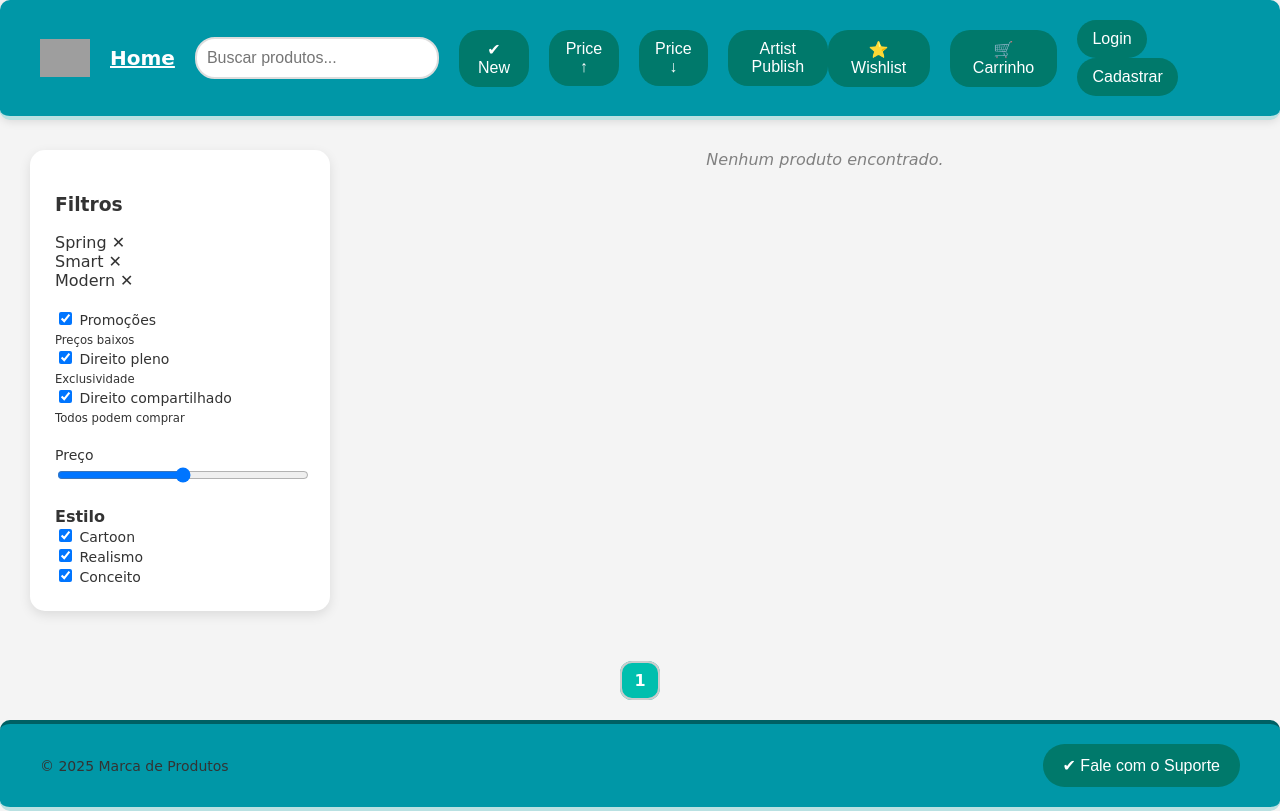
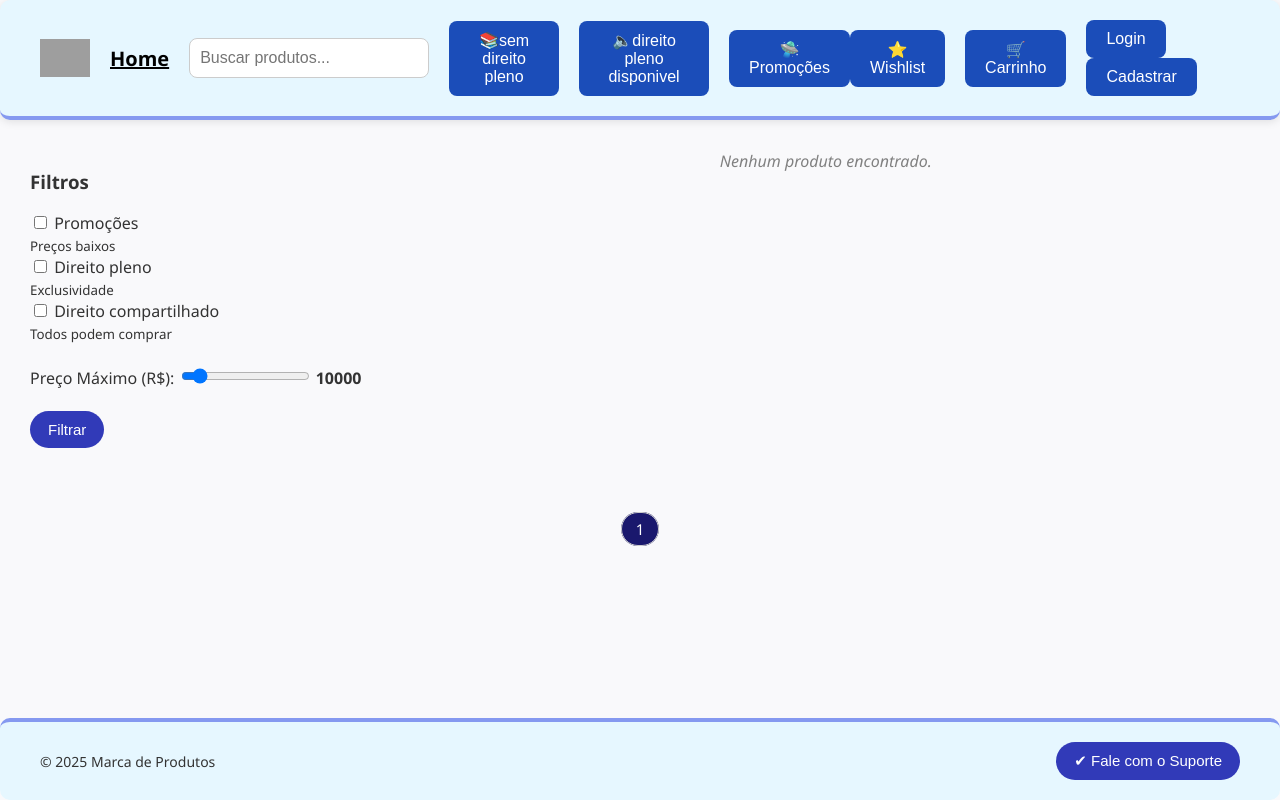
Before and after one commit to LeoGutzeitt/MARKETOON, a Django app: page / in a window 1280 px wide. Run offline with Django 5.2, Linux system fonts and the light colour scheme; data that the repository does not hold is empty; parts of the project's set-up code (start-up, migrations or seed data) failed here and were passed over; grey boxes are pictures that could not be loaded.

Commit message:
estilo home e sup

```diff
--- a/loja/templates/loja/home.html
+++ b/loja/templates/loja/home.html
@@ -4,25 +4,42 @@
   <meta charset="UTF-8" />
   <title>Home - Produtos</title>
   <style>
-    body {
-      font-family: 'Comic Sans MS', sans-serif;
+    * {
+      box-sizing: border-box;
+    }
+
+    html, body {
+      height: 100%;
       margin: 0;
-      background-color: #f4f4f4;
+      font-family: 'Segoe UI', Tahoma, Geneva, Verdana, sans-serif;
+      background-color: #f9f9fb;
       color: #333;
     }
 
+    body {
+      display: flex;
+      flex-direction: column;
+    }
+
     header, footer {
-      background-color: #0097a7; /* Azul mais suave */
+      background-color:rgb(230, 247, 255);
       padding: 20px 40px;
       display: flex;
       align-items: center;
       justify-content: space-between;
-      border-bottom: 4px solid rgb(185, 225, 226);
       border-radius: 10px;
     }
 
     header {
+      border-bottom: 4px solid rgb(133, 153, 240);
       box-shadow: 0 2px 8px rgba(0, 0, 0, 0.1);
+    }
+
+    footer {
+      border-top: 4px solid rgb(133, 153, 240);
+      padding-top: 20px;
+      font-size: 14px;
+      margin-top: auto;
     }
 
     .top-controls {
@@ -33,18 +50,17 @@
 
     .top-controls input[type="text"] {
       padding: 10px;
-      border-radius: 20px;
-      border: 2px solid #ddd;
-      width: 220px;
+      border-radius: 8px;
+      border: 1px solid #ccc;
+      width: 240px;
       font-size: 16px;
-      background-color: #ffffff;
     }
 
     .top-controls button {
-      padding: 10px 15px;
+      padding: 10px 20px;
       border: none;
-      background-color: #00796b; /* Cor de botão mais agradável */
-      border-radius: 20px;
+      background-color:rgb(27, 77, 185);
+      border-radius: 8px;
       cursor: pointer;
       font-size: 16px;
       color: white;
@@ -52,18 +68,19 @@
     }
 
     .top-controls button:hover {
-      background-color: #004d40; /* Escurece um pouco quando em hover */
+      background-color: #004d40;
     }
 
     .top-controls button:active {
       transform: scale(0.98);
+      background-color: #43a047;
     }
 
     .sidebar {
       width: 250px;
-      background-color: #ffffff;
+      background-color: #fff;
       padding: 25px;
-      border-radius: 15px;
+      border-radius: 10px;
       box-shadow: 0 4px 12px rgba(0, 0, 0, 0.1);
       margin-right: 30px;
     }
@@ -71,40 +88,38 @@
     .main {
       display: flex;
       padding: 30px;
-      flex-wrap: wrap;
       gap: 40px;
       justify-content: space-between;
     }
 
     .products-grid {
       display: grid;
-      grid-template-columns: repeat(auto-fill, minmax(250px, 1fr));
-      gap: 40px;
+      grid-template-columns: repeat(auto-fill, minmax(260px, 1fr));
+      gap: 30px;
       flex-grow: 1;
     }
 
     .product-card {
       background: #ffffff;
-      border-radius: 15px;
+      border-radius: 10px;
       padding: 20px;
-      box-shadow: 0 6px 20px rgba(0, 0, 0, 0.1);
+      box-shadow: 0 6px 16px rgba(0, 0, 0, 0.08);
       text-align: center;
-      position: relative;
-      transition: transform 0.3s ease, box-shadow 0.3s ease;
+      transition: transform 0.2s ease, box-shadow 0.2s ease;
     }
 
     .product-card:hover {
-      transform: translateY(-40px);
-      box-shadow: 0 12px 40px rgba(0, 0, 0, 0.15);
+      transform: translateY(-8px);
+      box-shadow: 0 10px 24px rgba(0, 0, 0, 0.12);
     }
 
     .product-card img {
       width: 100%;
       height: 180px;
-      background-color: #ccc;
-      border-radius: 20px;
-      margin-bottom: 20px;
+      background-color:rgb(90, 115, 226);
+      border-radius: 8px;
       object-fit: cover;
+      margin-bottom: 10px;
     }
 
     .wishlist-add-btn {
@@ -113,10 +128,10 @@
       right: 10px;
       background-color: transparent;
       border: none;
-      font-size: 22px;
-      color: #ff4081; /* Cor de destaque */
+      font-size: 20px;
+      color: #ff4081;
       cursor: pointer;
-      transition: transform 0.3s ease;
+      transition: transform 0.2s ease;
     }
 
     .wishlist-add-btn:hover {
@@ -124,62 +139,63 @@
     }
 
     .product-card strong {
-      font-size: 16px;
-      color: #333;
+      font-size: 18px;
+      display: block;
+      margin-bottom: 6px;
     }
 
     .product-card a {
       text-decoration: none;
-      color: #333;
-      font-size: 14px;
-      margin-top: 4px;
-      display: inline-block;
-      padding: 10px;
-      background-color: #00bfae; /* Cor de destaque mais suave */
-      border-radius: 12px;
-      transition: background-color 0.3s ease;
+      color:rgb(7, 6, 77);
+      font-weight: 500;
     }
 
-    .product-card a:hover {
-      background-color: #00796b; /* Cor de fundo ao passar o mouse */
+    .cart-button {
+      margin-top: 10px;
+      background-color:rgb(92, 112, 170);
+      color: #fff;
+      border: none;
+      padding: 10px 20px;
+      border-radius: 20px;
+      cursor: pointer;
+      font-size: 14px;
+      font-weight: bold;
+      transition: background-color 0.3s ease, transform 0.2s ease;
+    }
+
+    .cart-button:hover {
+      background-color: #00796b;
+      transform: scale(1.05);
     }
 
     .pagination {
       text-align: center;
-      padding: 30px;
+      padding: 40px 20px;
     }
 
     .pagination span, .pagination a {
-      margin: 0 5px;
-      padding: 8px 12px;
-      border: 2px solid #ccc;
-      border-radius: 12px;
+      margin: 0 4px;
+      padding: 6px 14px;
+      border: 1px solid #ccc;
+      border-radius: 20px;
       text-decoration: none;
       color: #333;
-      font-size: 16px;
+      font-size: 15px;
     }
 
     .pagination .current {
-      background-color: #00bfae; /* Cor de destaque para a página atual */
+      background-color:rgb(26, 24, 109);
       color: #fff;
-      font-weight: bold;
-    }
-
-    footer {
-      justify-content: space-between;
-      border-top: 4px solid #006064;
-      padding-top: 20px;
-      font-size: 14px;
     }
 
     .support-button {
-      background: #00796b;
+      background:rgb(49, 58, 184);
       color: #fff;
       border: none;
-      padding: 12px 20px;
+      padding: 10px 18px;
       border-radius: 25px;
       cursor: pointer;
-      font-size: 16px;
+      font-size: 15px;
       transition: background-color 0.3s ease;
     }
 
@@ -187,42 +203,14 @@
       background-color: #004d40;
     }
 
-    .sidebar label {
-      font-size: 14px;
-      color: #333;
+    .perfil-foto {
+      width: 40px;
+      height: 40px;
+      border-radius: 50%;
+      object-fit: cover;
+      border: 2px solid white;
+      box-shadow: 0 0 4px rgba(0,0,0,0.2);
     }
-
-    .sidebar input[type="range"] {
-      width: 100%;
-      background: #f0f0f0;
-      border-radius: 10px;
-      border: 1px solid #ddd;
-    }
-
-  .cart-button {
-  background-color:rgb(162, 217, 226); /* Laranja suave */
-  color: #333;
-  border: none;
-  padding: 15px 40px;
-  border-radius: 30px;
-  cursor: pointer;
-  font-size: 12px;
-  font-weight: bold;
-  box-shadow: 0 4px 12px rgba(0, 0, 0, 0.15);
-  transition: background-color 0.3s ease, transform 0.2s ease;
-}
-
-.cart-button:hover {
-  background-color:rgb(60, 218, 112); /* Tom mais forte ao passar o mouse */
-  transform: scale(1.05);
-}
-
-.cart-button:active {
-  transform: scale(0.98);
-  background-color: #fb8c00; /* Mais escuro no clique */
-}
-
-
 
   </style>
 </head>
@@ -231,26 +219,30 @@
 <header>
   <div class="top-controls">
     <img src="/static/img/logo.png" alt="Logo" width="50" />
-    <a href="/" style="color: white; font-size: 20px; font-weight: bold;">Home</a>
+    <a href="/" style="color: black; font-size: 20px; font-weight: bold;">Home</a>
 
     <form method="get" action="{% url 'home' %}">
       <input type="text" name="q" placeholder="Buscar produtos..." value="{{ request.GET.q }}">
     </form>
 
-    <button>✔ New</button>
-    <button>Price ↑</button>
-    <button>Price ↓</button>
-    <a href="{% url 'cadastro' %}"><button>Artist Publish</button></a>
+    <button>📚sem direito pleno</button>
+    <button>🔈direito pleno disponivel</button>
+    <button>🛸Promoções</button>
   </div>
 
   <div class="top-controls">
     <a href="/wishlist/"><button>⭐ Wishlist</button></a>
     <a href="/carrinho/"><button>🛒 Carrinho</button></a>
-    <!-- Login & Logout Section -->
+
     <div>
      {% if request.user.is_authenticated %}
   <a href="{% url 'perfil' %}" style="text-decoration: none; color: white;">
-          <span>Olá, {{ request.user.username }} <small style="color: gray;">(logado)</small></span>
+    {% if request.user.perfil.imagem %}
+    <img src="{{ request.user.perfil.imagem.url }}" alt="Foto de perfil" class="perfil-foto">
+    {% else %}
+    <img src="/static/img/default-avatar.png" alt="Avatar" class="user-avatar">
+    {% endif %}
+    <span>Olá, {{ request.user.username }}</span>
   </a>
   <a href="{% url 'logout' %}">
     <button>🚪 Logout</button>
@@ -268,29 +260,27 @@
 </header>
 
 <div class="main">
-  <aside class="sidebar">
+  <form method="get" action="{% url 'home' %}">
   <h3>Filtros</h3>
-    <div>
-      <span>Spring ✕</span><br/>
-      <span>Smart ✕</span><br/>
-      <span>Modern ✕</span>
-    </div>
-    <br/>
-    <label><input type="checkbox" checked> Promoções<br/><small>Preços baixos</small></label><br/>
-    <label><input type="checkbox" checked> Direito pleno<br/><small>Exclusividade</small></label><br/>
-    <label><input type="checkbox" checked> Direito compartilhado<br/><small>Todos podem comprar</small></label>
 
-    <br/><br/>
-    <label>Preço<br/>
-      <input type="range" min="0" max="100" />
+  <!-- Palavras-chave -->
+  <input type="hidden" name="q" value="{{ request.GET.q }}">
+
+  <!-- Filtros de checkbox -->
+  <label><input type="checkbox" name="promo" {% if request.GET.promo %}checked{% endif %}> Promoções<br/><small>Preços baixos</small></label><br/>
+  <label><input type="checkbox" name="pleno" {% if request.GET.pleno %}checked{% endif %}> Direito pleno<br/><small>Exclusividade</small></label><br/>
+  <label><input type="checkbox" name="compartilhado" {% if request.GET.compartilhado %}checked{% endif %}> Direito compartilhado<br/><small>Todos podem comprar</small></label><br/><br/>
+
+  <!-- Filtro por preço -->
+  <label>Preço Máximo (R$):
+    <input type="range" name="preco_max" min="0" max="10000" step="10" value="{{ request.GET.preco_max|default:'1000' }}" oninput="document.getElementById('precoValor').innerText = this.value">
+    <strong><span id="precoValor">{{ request.GET.preco_max|default:'10000' }}</span></strong>
   </label>
 
   <br/><br/>
-    <strong>Estilo</strong><br/>
-    <label><input type="checkbox" checked> Cartoon</label><br/>
-    <label><input type="checkbox" checked> Realismo</label><br/>
-    <label><input type="checkbox" checked> Conceito</label>
-  </aside>
+
+  <button type="submit" class="support-button">Filtrar</button>
+</form>
 
   <section class="products-grid">
     {% for produto in produtos %}
@@ -301,11 +291,13 @@
         </form>
 
         <a href="{% url 'detalhes_produto' produto.id %}">
+
           {% if produto.imagem %}
             <img src="{{ produto.imagem.url }}" alt="{{ produto.nome }}">
           {% else %}
             <img src="/static/img/placeholder.png" alt="Sem imagem">
           {% endif %}
+
           <strong>{{ produto.nome }}</strong><br/>
           R$ {{ produto.preco }}
         </a>
@@ -314,7 +306,6 @@
           {% csrf_token %}
           <button type="submit" class="cart-button">🛒 Adicionar ao Carrinho</button>
         </form>
-
 
         <a href="{% url 'pagina_de_compra' produto.id %}">Comprar</a>
       </div>
@@ -348,6 +339,7 @@
   <span>&copy; 2025 Marca de Produtos</span>
   <a href="{% url 'suporte' %}">
     <button class="support-button">✔ Fale com o Suporte</button>
+  </a>
 </footer>
 
 </body>
--- a/loja/views.py
+++ b/loja/views.py
@@ -21,17 +21,35 @@ def home(request):
     query = request.GET.get('q', '')
     produtos = func_registrar_produto.objects.filter(vendido=False)
 
+    # Busca por nome ou descrição
     if query:
         produtos = produtos.filter(
             Q(nome__icontains=query) |
             Q(descricao__icontains=query)
         )
 
+    if request.GET.get('pleno'):
+        produtos = produtos.filter(direito='pleno')
+
+    if request.GET.get('compartilhado'):
+        produtos = produtos.filter(direito='compartilhado')
+
+    preco_max = request.GET.get('preco_max')
+    if preco_max:
+        try:
+            preco_max = float(preco_max)
+            produtos = produtos.filter(preco__lte=preco_max)
+        except ValueError:
+            pass  # ignora valor inválido
+
+    # Paginação
     paginator = Paginator(produtos, 12)
     page = request.GET.get('page')
     produtos_paginados = paginator.get_page(page)
 
-    return render(request, 'loja/home.html', {'produtos': produtos_paginados})
+    return render(request, 'loja/home.html', {
+        'produtos': produtos_paginados
+    })
 
 
 def cadastro_produto(request):
```
Also changed, not shown: loja/templates/loja/suporte.html (+60 -4 lines), media/produtos/Captura_de_tela_2024-01-31_214515.png (added), media/produtos/Captura_de_tela_2024-04-04_215211_b0VHlfg.png (added). Lines whose indentation alone changed are shown as unchanged.
